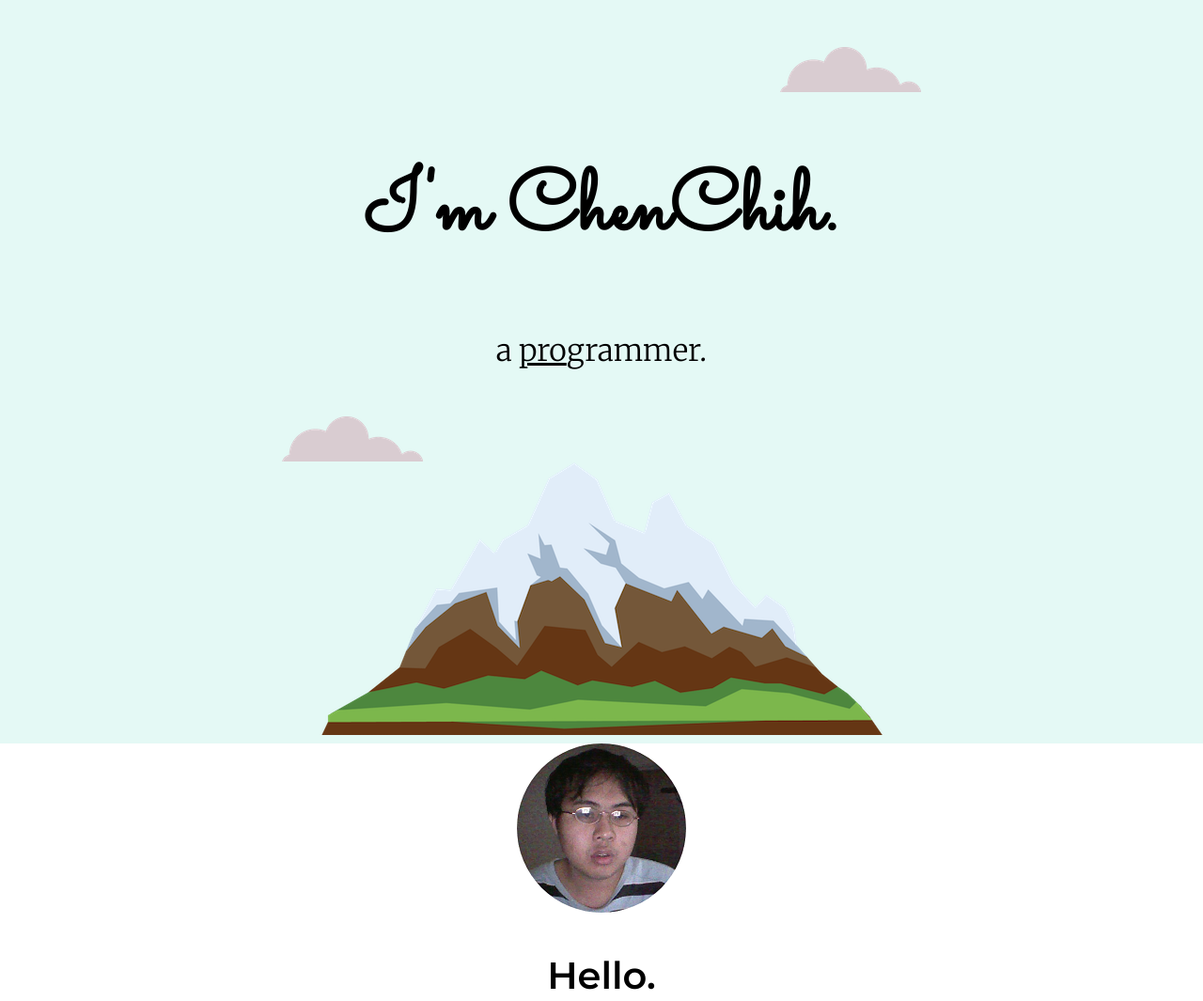
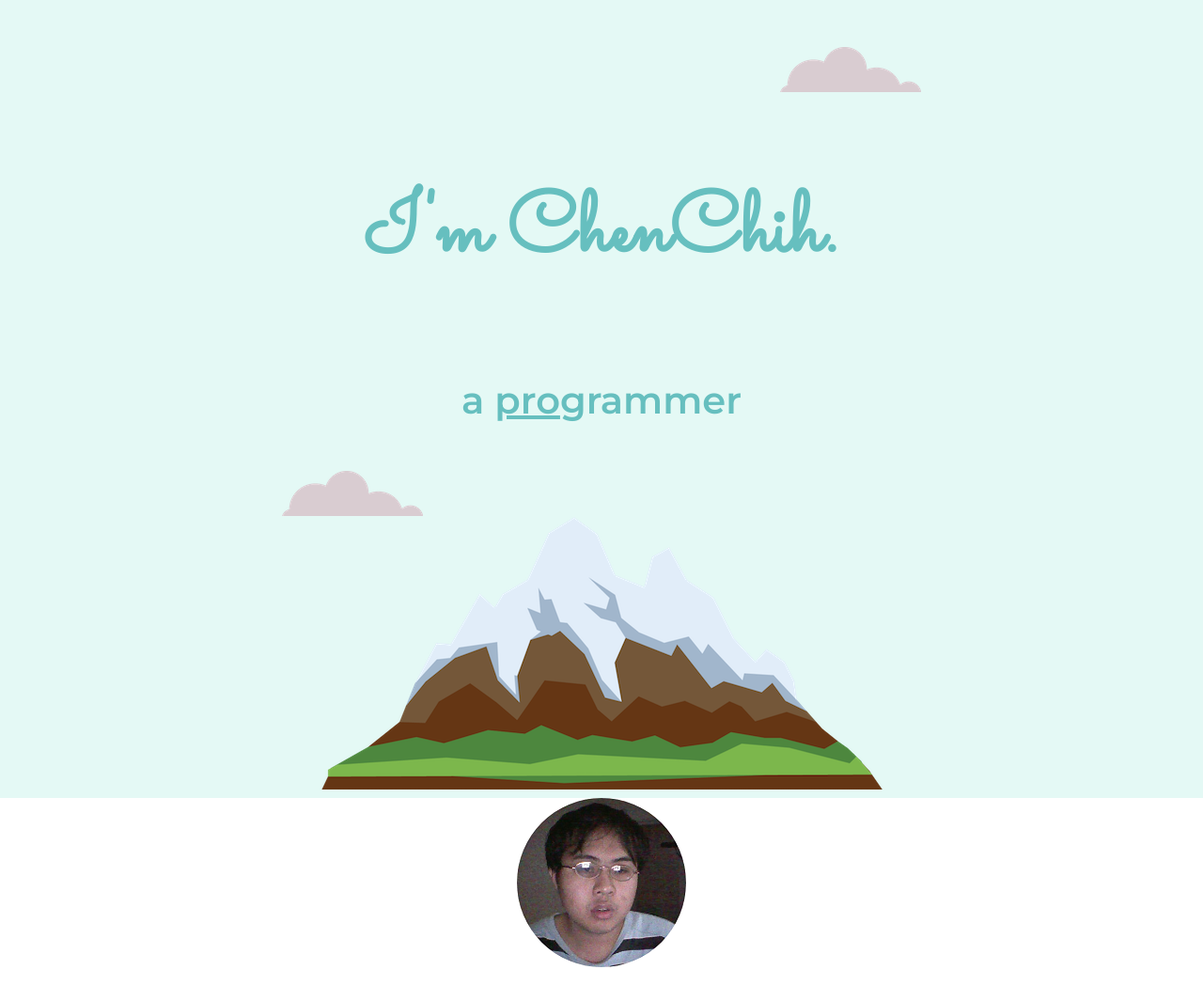
Before and after one commit to chenchih/CV, a plain HTML site: page CSS-mysite/index.html in a window 1280 px wide. Shown: the top 1065 px of the page at 94% size. Drawn offline with Linux system fonts and the light colour scheme.

Commit message:
add css text color and height

```diff
--- a/CSS-mysite/CSS/styles.css
+++ b/CSS-mysite/CSS/styles.css
@@ -8,16 +8,24 @@ font-size:200%;
 
 
 h1{
+color: #66BFBF;
 font-size: 5.6245rem;
+line-height: 2;
 margin-top: 50px auto 0 auto;
 font-family: 'Sacramento', cursive;
 
+
 }
 h2{
+    color:#66BFBF;
+
   font-family: 'Montserrat', sans-serif;
   font-size: 2.5rem;
+    font-weight: normal;
+
 }
 h3{
+  color:#11999E;
   font-family: 'Montserrat', sans-serif;
 
 }
--- a/CSS-mysite/index.html
+++ b/CSS-mysite/index.html
@@ -12,7 +12,7 @@
   <div class="top-container">
     <img  class="top-cloud"src="images/cloud.png" alt="cloud-img">
     <h1>I'm ChenChih. </h1>
-    <p>a <span class="pro"> pro</span>grammer.</p>
+    <h2>a <span class="pro"> pro</span>grammer</h2>
     <img class="bottom-cloud" src="images/cloud.png" alt="cloud-img">
     <img src="images/mountain.png" alt="mountain-img">
   </div>
```
Also changed, not shown: 1 other file.
